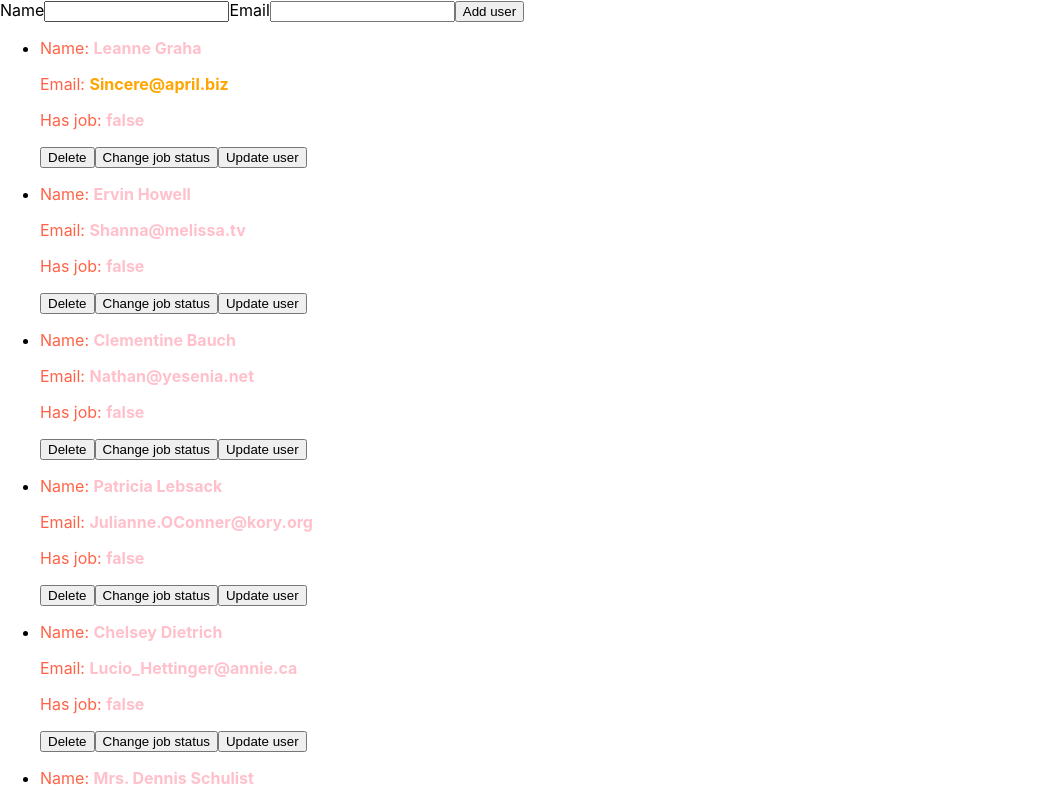
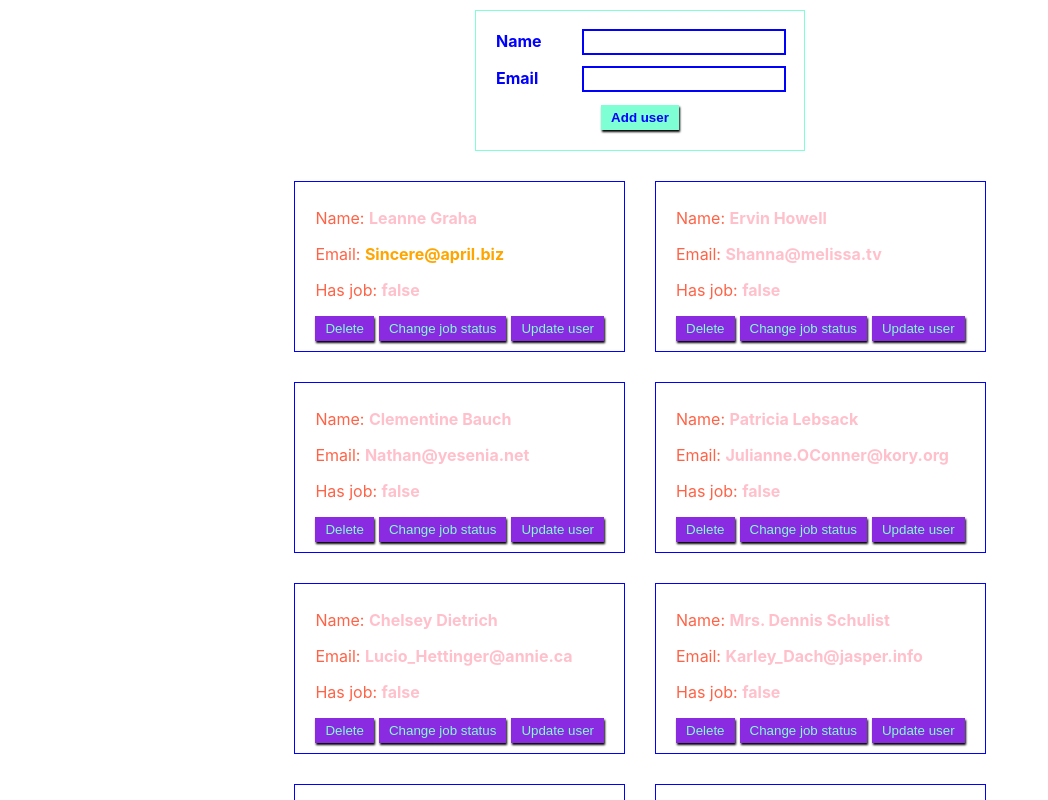
Before and after one commit to LiliyaFaizulina/react-practice, a React (Create React App) app: page / in a window 1280 px wide. Both pictures are taken after a click on the button "Show users list". Shown: the top 800 px of the page, without its empty margins (0-1048 px from the left). Built offline with nearby package versions, Linux system fonts and the light colour scheme.

Commit message:
add styles

```diff
--- a/src/components/AddUserForm/AddUserForm.jsx
+++ b/src/components/AddUserForm/AddUserForm.jsx
@@ -1,5 +1,6 @@
 import { Component } from "react";
 import PropTypes from "prop-types";
+import styles from './AddUserForm.module.css'
 
 export class AddUserForm extends Component {
     state = {
@@ -11,11 +12,11 @@ export class AddUserForm extends Component {
         addUser: PropTypes.func.isRequired
     }
 
-    handleNameInput = ({target: { name, value }}) => {
+    handleInput = ({target: { name, value }}) => {
         this.setState({[name]: value})
     }
 
-    onSubmit = e => {
+    handleSubmit = e => {
         e.preventDefault()
         this.props.addUser(this.state);
         this.reset();
@@ -27,17 +28,17 @@ export class AddUserForm extends Component {
     }
 
     render() {
-        const { name, email } = this.state;
-        return (<form onSubmit={this.onSubmit}>
-            <label>
+        const { state: {name, email}, handleSubmit, handleInput } = this;
+        return (<form className={styles.addUserForm} onSubmit={handleSubmit}>
+            <label className={styles.addFormLabel}>
                 Name
-                <input type="text" name="name" value={name} onChange={this.handleNameInput} />
+                <input className={styles.addFormInput} type="text" name="name" value={name} onChange={handleInput} />
             </label>
-            <label>
+            <label className={styles.addFormLabel}>
                 Email
-                <input type="text" name="email" value={email} onChange={this.handleNameInput} />
+                <input className={styles.addFormInput} type="text" name="email" value={email} onChange={handleInput} />
             </label>
-            <button type="submit">Add user</button>
+            <button className={styles.addBtn} type="submit">Add user</button>
         </form>)
     }
 }
--- /dev/null
+++ b/src/components/AddUserForm/AddUserForm.module.css
@@ -0,0 +1,48 @@
+.addUserForm {
+    margin: 10px auto;
+    padding: 20px;
+    width: 330px;
+    border: 1px solid aquamarine;
+    color: blue;
+    font-weight: 700;
+}
+
+.addFormLabel {
+    display: flex;
+    justify-content: space-between;
+    margin-bottom: 15px;
+
+}
+
+.addFormInput{
+    padding: 3px;
+    border: none;
+    outline: 2px solid blue;
+    color: inherit;
+    width: 200px;
+    font-size: 14px;
+    transition: outline-color 300ms cubic-bezier(0.075, 0.82, 0.165, 1);
+}
+
+.addFormInput:hover, .addFormInput:focus{
+    outline-color: aquamarine;
+
+}
+
+.addBtn {
+    margin: 0 auto;
+    padding: 5px 10px;
+    display: block;
+    cursor: pointer;
+    border: none;
+    background-color: aquamarine;
+    box-shadow: 1px 2px 2px black;
+    color: currentColor;
+    font-weight: inherit;
+    transition: color 300ms cubic-bezier(0.075, 0.82, 0.165, 1), background-color 300ms cubic-bezier(0.075, 0.82, 0.165, 1);
+}
+
+.addBtn:hover, .addBtn:focus{
+    color: aquamarine;
+    background-color: blue;
+}
--- a/src/components/App.jsx
+++ b/src/components/App.jsx
@@ -33,12 +33,12 @@ export class App extends Component {
     })
   }
 
-  updateUser = user => {
-    const idx = this.state.users.findIndex(u => u.id === user.id)
-    const updateUsers = [...this.state.users];
-    updateUsers.splice(idx, 1, user);
+  updateUser = updatedUser => {
+    const idx = this.state.users.findIndex(user => user.id === updatedUser.id)
+    const users = [...this.state.users];
+    users.splice(idx, 1, updatedUser);
     this.setState({
-      users: updateUsers,
+      users,
       userToUpdate: {}
     })
   }
@@ -53,26 +53,26 @@ export class App extends Component {
   }
 
   render() {
-    const { isListShown, users, userToUpdate } = this.state;
+    const {state: {isListShown, users, userToUpdate }, addUser, deleteUser, changeJobStatus, showUpdateForm, updateUser, showUserList} = this;
     return (
       <>
 
         {isListShown ?
           <>
-            <AddUserForm addUser={this.addUser} />
+            <AddUserForm addUser={addUser} />
             <UserList
               users={users}
-              deleteUser={this.deleteUser}
-              changeJobStatus={this.changeJobStatus}
-              showUpdateForm={this.showUpdateForm}
+              deleteUser={deleteUser}
+              changeJobStatus={changeJobStatus}
+              showUpdateForm={showUpdateForm}
               userToUpdate={userToUpdate}
-              updateUser={this.updateUser}
+              updateUser={updateUser}
             />
           </>
           : <Button
             type='button'
             text='Show users list'
-            clickHandler={this.showUserList}
+            clickHandler={showUserList}
           />
         }
     </>
--- a/src/components/UpdateUserForm/UpdateUserForm.jsx
+++ b/src/components/UpdateUserForm/UpdateUserForm.jsx
@@ -1,5 +1,6 @@
 import { Component } from "react";
 import PropTypes from "prop-types";
+import styles from "./UpdateUserForm.module.css";
 
 export class UpdateUserForm extends Component {
     state = {
@@ -8,14 +9,15 @@ export class UpdateUserForm extends Component {
     }
 
     static propTypes = {
-        updateUser: PropTypes.func.isRequired
+        updateUser: PropTypes.func.isRequired,
+        userToUpdate: PropTypes.object.isRequired
     }
 
     handleChange = ({target: { name, value }}) => {
         this.setState({[name]: value})
     }
 
-    onSubmit = e => {
+    handleSubmit = e => {
         e.preventDefault();
         this.props.updateUser({ ...this.props.userToUpdate, ...this.state });
 
@@ -23,17 +25,17 @@ export class UpdateUserForm extends Component {
 
 
     render() {
-        const { name, email } = this.state;
-        return (<form onSubmit={this.onSubmit}>
+        const { state: {name, email}, handleChange, handleSubmit } = this;
+        return (<form className={styles.updateForm} onSubmit={handleSubmit}>
             <label>
                 Name
-                <input type="text" name="name" value={name} onChange={this.handleChange} />
+                <input className={styles.updateFormInput} type="text" name="name" value={name} onChange={handleChange} />
             </label>
             <label>
                 Email
-                <input type="text" name="email" value={email} onChange={this.handleChange} />
+                <input className={styles.updateFormInput} type="text" name="email" value={email} onChange={handleChange} />
             </label>
-            <button type="submit">Add user</button>
+            <button className={styles.updateFormBtn} type="submit">Save changes</button>
         </form>)
     }
 }
--- /dev/null
+++ b/src/components/UpdateUserForm/UpdateUserForm.module.css
@@ -0,0 +1,36 @@
+.updateForm{
+    padding: 20px;
+    position: absolute;
+    top: 0;
+    right: 0;
+    display: flex;
+    flex-direction: column;
+    align-items: center;
+    width: 100%;
+    height: 100%;
+    gap: 10px;
+
+    background-color: aquamarine;
+    z-index: 1;
+    color: blue;
+}
+
+.updateFormInput {
+    margin-left: 5px;
+}
+
+.updateFormBtn{
+    padding: 5px 10px;
+    display: block;
+    cursor: pointer;
+    border: none;
+    background-color: blue;
+    box-shadow: 1px 2px 2px black;
+    color: aqua;
+    transition: color 300ms cubic-bezier(0.075, 0.82, 0.165, 1), background-color 300ms cubic-bezier(0.075, 0.82, 0.165, 1);
+}
+
+.updateFormBtn:hover, .updateFormBtn:focus{
+    color: blue;
+    background-color: aqua;
+}
--- a/src/components/User/User.jsx
+++ b/src/components/User/User.jsx
@@ -1,19 +1,19 @@
 import PropTypes from "prop-types";
-import { Text, Span } from './User.styled';
+import { Text, Span, Button } from './User.styled';
 import { UpdateUserForm } from '../UpdateUserForm/UpdateUserForm';
 
 export const User = ({ user: { name, email, id, hasJob }, deleteUser, changeJobStatus, showUpdateForm, userToUpdate, updateUser }) => {
   const isOrange = email.includes('biz')
   return (
-    <div>
+    <>
       <Text>Name: <Span>{name}</Span></Text>
       <Text>Email: <Span isOrange={isOrange}>{email}</Span></Text>
       <Text>Has job: <Span>{hasJob.toString()}</Span></Text>
-      <button onClick={() => deleteUser(id)}>Delete</button>
-      <button onClick={() => changeJobStatus(id)}>Change job status</button>
-      <button onClick={() => showUpdateForm(id)}>Update user</button>
+      <Button onClick={() => deleteUser(id)}>Delete</Button>
+      <Button onClick={() => changeJobStatus(id)}>Change job status</Button>
+      <Button onClick={() => showUpdateForm(id)}>Update user</Button>
       {userToUpdate && userToUpdate.id === id && <UpdateUserForm userToUpdate={userToUpdate} updateUser={updateUser} />}
-    </div>
+    </>
   );
 };
 
--- a/src/components/User/User.styled.js
+++ b/src/components/User/User.styled.js
@@ -15,3 +15,24 @@ export const Text = styled.p`
     color: blueviolet;
   }
 `;
+
+export const Button = styled.button`
+
+  &:not(:last-child){
+    margin-right: 5px;
+
+  }
+    padding: 5px 10px;
+    display: inline-block;
+    cursor: pointer;
+    border: none;
+    background-color: blueviolet;
+    box-shadow: 1px 2px 2px black;
+    color: aquamarine;
+    transition: color 300ms cubic-bezier(0.075, 0.82, 0.165, 1), background-color 300ms cubic-bezier(0.075, 0.82, 0.165, 1);
+
+    &:hover, &:focus{
+    color: aquamarine;
+    background-color: blue;
+  }
+`
--- a/src/components/UserList/UserList.jsx
+++ b/src/components/UserList/UserList.jsx
@@ -1,12 +1,13 @@
 import PropTypes from "prop-types";
 import { User } from "../User/User";
+import styles from "./UserList.module.css";
 
 export const UserList = ({ users, deleteUser, changeJobStatus, showUpdateForm, userToUpdate, updateUser }) => {
   return (
-    <ul>
+    <ul className={styles.userList}>
       {users.map((user) => {
         return (
-          <li key={user.id}>
+          <li className={styles.userItem} key={user.id}>
             <User
               user={user}
               deleteUser={deleteUser}
--- /dev/null
+++ b/src/components/UserList/UserList.module.css
@@ -0,0 +1,16 @@
+.userList {
+    margin: 0 auto;
+    padding: 20px;
+    width: 800px;
+    display: flex;
+    flex-wrap: wrap;
+    gap: 30px;
+    justify-content: center;
+    list-style: none;
+}
+
+.userItem {
+    border: 1px solid blue;
+    padding: 10px 20px;
+    position: relative;
+}
--- a/src/index.css
+++ b/src/index.css
@@ -1,5 +1,9 @@
 @import-normalize; /* bring in normalize.css styles */
-
+*,
+::after,
+::before {
+  box-sizing: border-box;
+}
 body {
   margin: 0;
   font-family: -apple-system, BlinkMacSystemFont, 'Segoe UI', 'Roboto', 'Oxygen',
```
